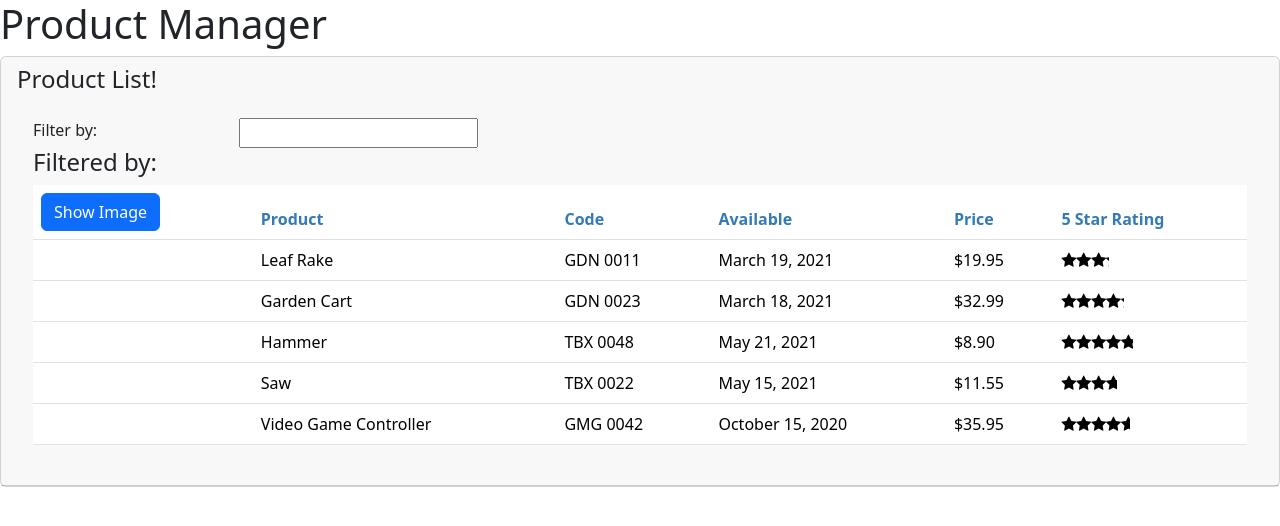
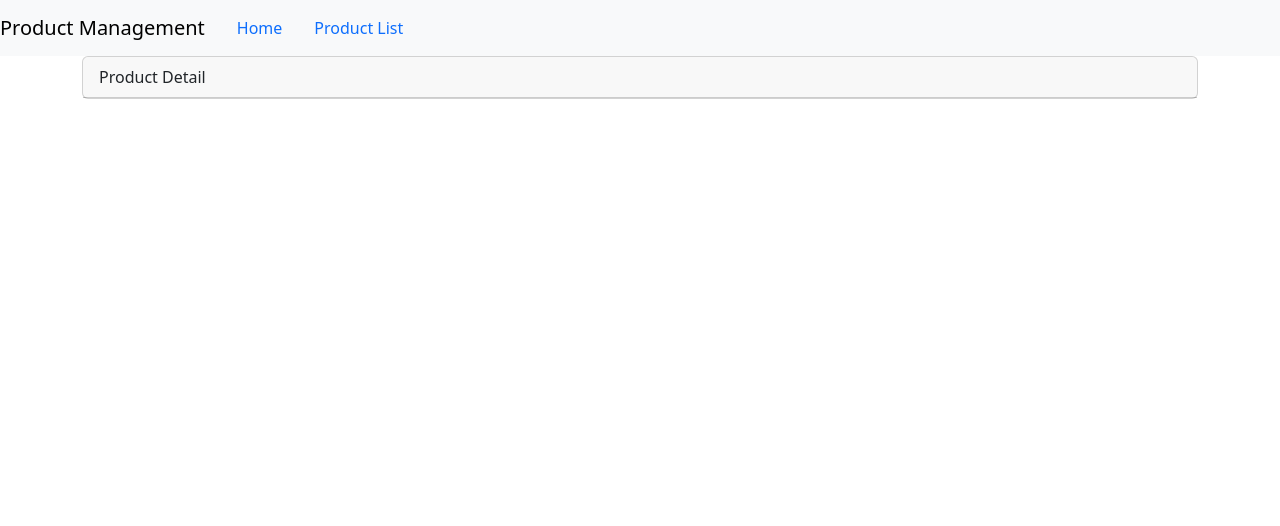
Before and after one commit to acidSnkj/product_manager, an Angular app: page /products/1 in a window 1280 px wide. Shown: the top 526 px of the page. Built offline with nearby package versions, Linux system fonts and the light colour scheme.

Commit message:
:warning: WIP routing - basic completed!

```diff
--- a/src/app/app.component.ts
+++ b/src/app/app.component.ts
@@ -4,11 +4,19 @@
   selector: 'pm-root',
 
   template: `
-  <h1>Product Manager</h1>
-  <pm-products></pm-products>
+  <nav class='navbar navbar-expand navbar-light bg-light'>
+    <a class="navbar-brand">{{title}}</a>
+    <ul class="nav nav-pills">
+      <li><a class='nav-link' [routerLink]="['/welcome']">Home</a></li>
+      <li><a class='nav-link' [routerLink]="['/products']">Product List</a></li>
+    </ul>
+  </nav>
+  <div class="container">
+    <router-outlet></router-outlet>
+  </div>
   `,
   styleUrls: ['./app.component.css']
 })
 export class AppComponent {
-  title = 'product_manager';
+  title = 'Product Management';
 }
--- /dev/null
+++ b/src/app/home/welcome.component.html
@@ -0,0 +1 @@
+<p>welcome works!</p>
--- /dev/null
+++ b/src/app/products/product-detail.component.html
@@ -0,0 +1,5 @@
+<div class="card">
+  <div class="card-header">
+    {{pageTitle}}
+  </div>
+</div>
--- /dev/null
+++ b/src/app/products/product-detail.component.ts
@@ -0,0 +1,17 @@
+import { Component, OnInit } from '@angular/core';
+
+@Component({
+  selector: 'pm-product-detail',
+  templateUrl: './product-detail.component.html',
+  styleUrls: ['./product-detail.component.css']
+})
+
+export class ProductDetailComponent implements OnInit {
+
+  pageTitle: string = "Product Detail"
+
+  ngOnInit(): void {
+    console.log("initiated product detail component")
+  }
+
+}
--- a/src/app/products/product-list.component.ts
+++ b/src/app/products/product-list.component.ts
@@ -4,7 +4,6 @@
 import { Subscription } from "rxjs";
 
 @Component({
-    selector: 'pm-products',
     templateUrl: './product-list.component.html',
     styleUrls: ['./product-list.component.css'],
 })
```
Also changed, not shown: src/app/app.module.ts (+14 -2 lines), src/app/home/welcome.component.ts (added, +10 -0 lines), src/app/home/welcome.component.css (added), src/app/products/product-detail.component.css (added), 2 other files (tests, documents, lock files or other folders).
